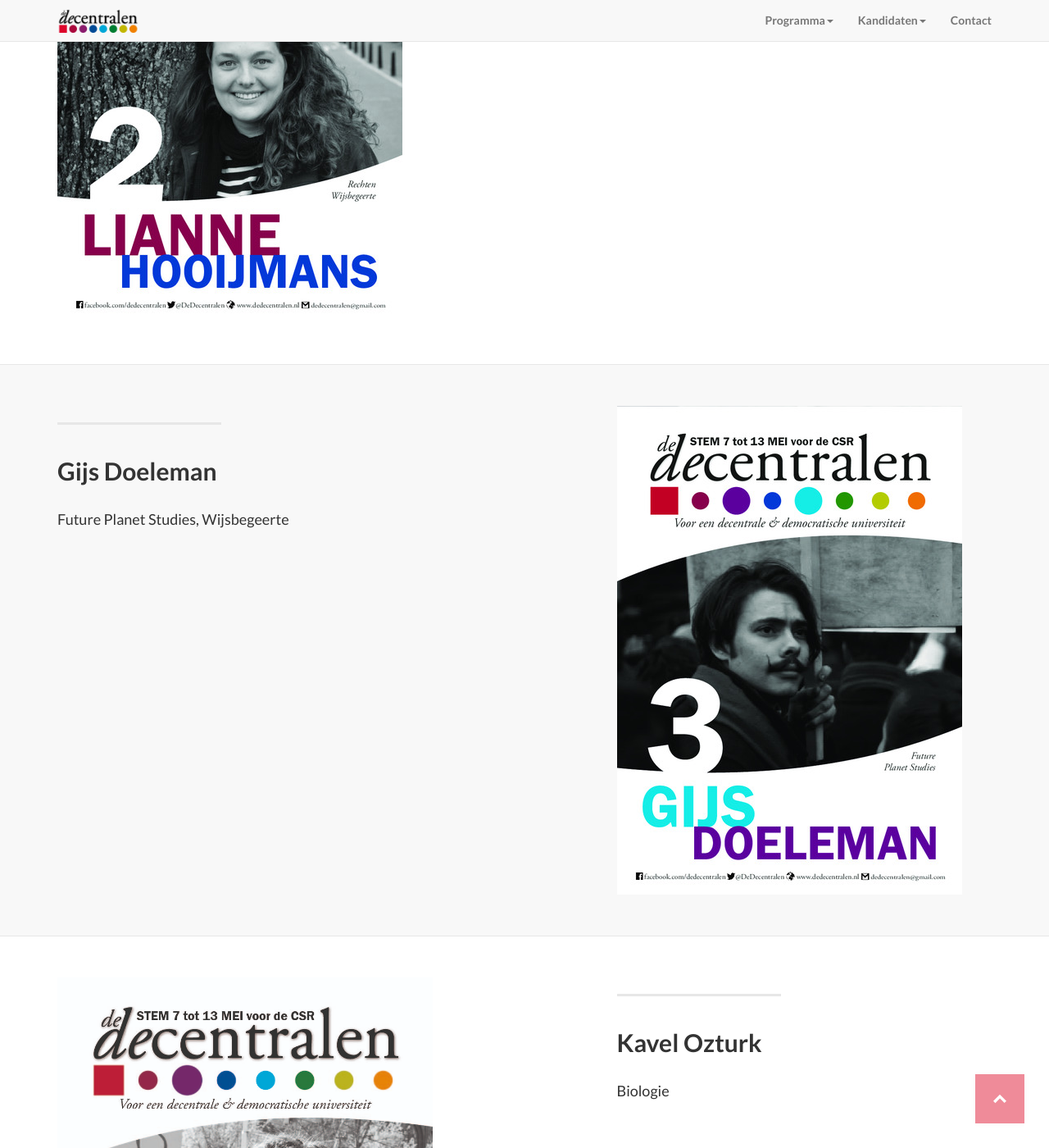
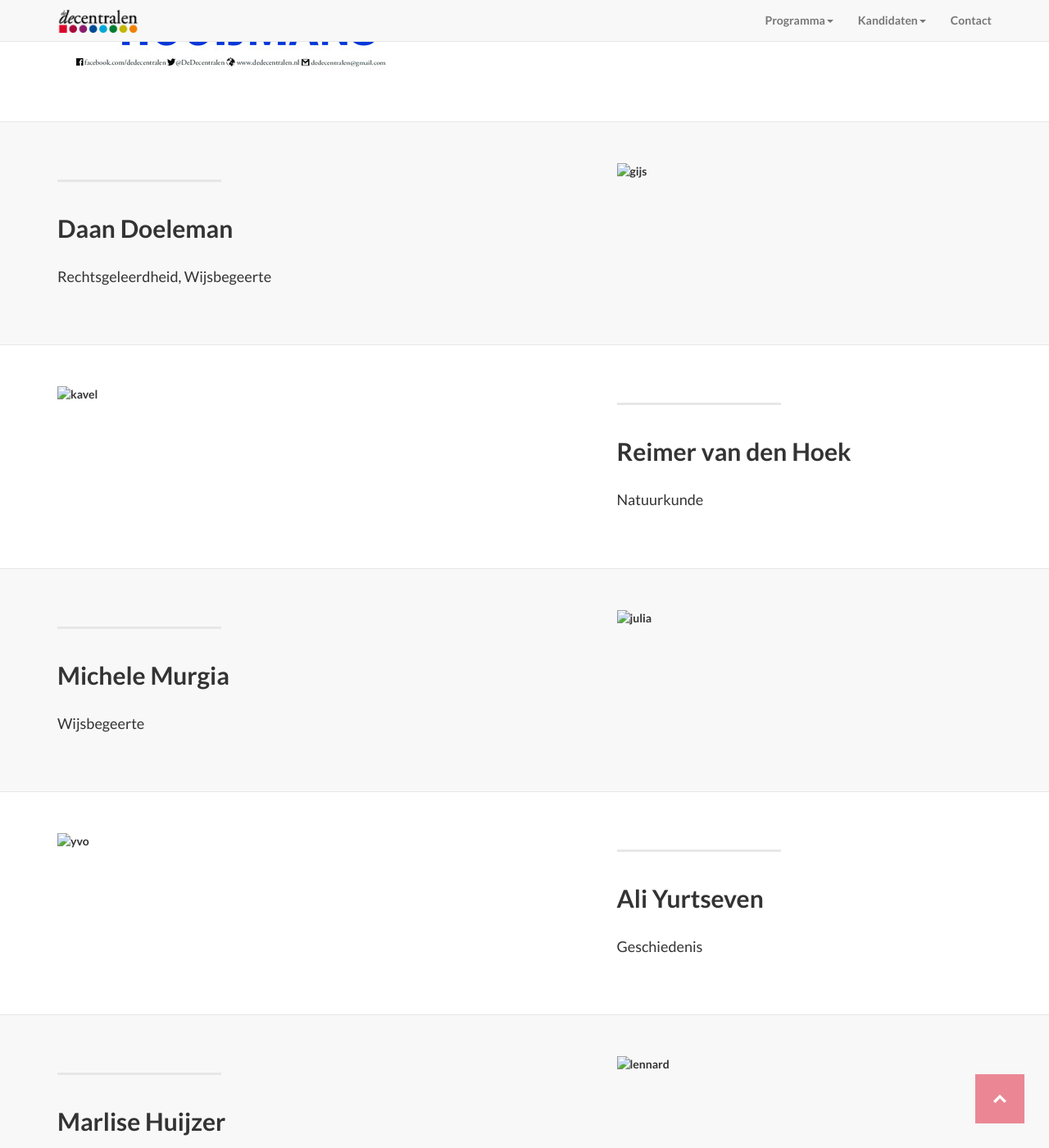
Before and after one commit to DeDecentralen/DeDecentralen.github.io, a Jekyll site: the page built from kandidaten.md, in a window 1280 px wide and 1400 px high, scrolled down 1744 px. Shown: the whole window at 82% size. Built offline with Jekyll 4.4.1, drawn with Linux system fonts in a browser that asks for light colours; some of the changed text lies outside the part shown.

Commit message:
Update kandidaten.html

```diff
--- a/_layouts/kandidaten.html
+++ b/_layouts/kandidaten.html
@@ -1,25 +1,25 @@
 {% include top.html %}
 
-<a name="naomi"></a>
+<a name="alex"></a>
 <div class="content-section-a">
   <div class="container">
     <div class="row">
       <div class="col-lg-5 col-sm-6">
         <hr class="section-heading-spacer">
         <div class="clearfix"></div>
-        <h2 class="section-heading">Naomi Appelman</h2>
-        <p class="lead">Rechtsgeleerdheid, Wijsbegeerte</p>
+        <h2 class="section-heading">Alex Tess Rutten</h2>
+        <p class="lead">Literatuurwetenschap</p>
         <ul class="list-inline">
           <li>
-            <a href="mailto:nmidappelman@gmail.com" class="btn btn-default btn-lg"><i class="fa fa-envelope fa-fw"></i> <span class="network-name">Email</span></a>
+            <a href="mailto:" class="btn btn-default btn-lg"><i class="fa fa-envelope fa-fw"></i> <span class="network-name">Email</span></a>
           </li>
           <li>
-            <a href="https://www.facebook.com/naomiAppelman" class="btn btn-default btn-lg"><i class="fa fa-facebook fa-fw"></i> <span class="network-name">Facebook</span></a>
+            <a href="" class="btn btn-default btn-lg"><i class="fa fa-facebook fa-fw"></i> <span class="network-name">Facebook</span></a>
           </li>
         </ul>
       </div>
       <div class="col-lg-5 col-lg-offset-2 col-sm-6">
-        <img class="img-responsive" src="img/naomi.jpg" alt="naomi">
+        <img class="img-responsive" src= alt="naomi">
       </div>
     </div>
   </div>
@@ -34,6 +34,14 @@
         <div class="clearfix"></div>
         <h2 class="section-heading">Lianne Hooijmans</h2>
         <p class="lead">Rechtsgeleerdheid, Wijsbegeerte</p>
+        <ul class="list-inline">
+          <li>
+            <a href="mailto:liannehooijmans92@gmail.com" class="btn btn-default btn-lg"><i class="fa fa-envelope fa-fw"></i> <span class="network-name">Email</span></a>
+          </li>
+          <li>
+            <a href="https://www.facebook.com/lianne.hooijmans.3" class="btn btn-default btn-lg"><i class="fa fa-facebook fa-fw"></i> <span class="network-name">Facebook</span></a>
+          </li>
+        </ul>
       </div>
       <div class="col-lg-5 col-sm-pull-6  col-sm-6">
         <img class="img-responsive" src="img/lianne.jpg" alt="lianne">
@@ -42,123 +50,90 @@
   </div>
 </div>
 
-<a name="gijs"></a>
+<a name="daan"></a>
 <div class="content-section-a">
   <div class="container">
     <div class="row">
       <div class="col-lg-5 col-sm-6">
         <hr class="section-heading-spacer">
         <div class="clearfix"></div>
-        <h2 class="section-heading">Gijs Doeleman</h2>
-        <p class="lead">Future Planet Studies, Wijsbegeerte</p>
+        <h2 class="section-heading">Daan Doeleman</h2>
+        <p class="lead">Rechtsgeleerdheid, Wijsbegeerte</p>
       </div>
       <div class="col-lg-5 col-lg-offset-2 col-sm-6">
-        <img class="img-responsive" src="img/gijs.jpg" alt="gijs">
+        <img class="img-responsive" src="" alt="gijs">
       </div>
     </div>
   </div>
 </div>
 
-<a name="kavel"></a>
+<a name="reimer"></a>
 <div class="content-section-b">
   <div class="container">
     <div class="row">
       <div class="col-lg-5 col-lg-offset-1 col-sm-push-6  col-sm-6">
         <hr class="section-heading-spacer">
         <div class="clearfix"></div>
-        <h2 class="section-heading">Kavel Ozturk</h2>
-        <p class="lead">Biologie</p>
+        <h2 class="section-heading">Reimer van den Hoek</h2>
+        <p class="lead">Natuurkunde</p>
       </div>
       <div class="col-lg-5 col-sm-pull-6  col-sm-6">
-        <img class="img-responsive" src="img/kavel.jpg" alt="kavel">
+        <img class="img-responsive" src="" alt="kavel">
       </div>
     </div>
   </div>
 </div>
 
-<a name="julia"></a>
+<a name="michele"></a>
 <div class="content-section-a">
   <div class="container">
     <div class="row">
       <div class="col-lg-5 col-sm-6">
         <hr class="section-heading-spacer">
         <div class="clearfix"></div>
-        <h2 class="section-heading">Julia van Rosmalen</h2>
-        <p class="lead">Kunstgeschiedenis</p>
+        <h2 class="section-heading">Michele Murgia</h2>
+        <p class="lead">Wijsbegeerte</p>
       </div>
       <div class="col-lg-5 col-lg-offset-2 col-sm-6">
-        <img class="img-responsive" src="img/julia.jpg" alt="julia">
+        <img class="img-responsive" src="" alt="julia">
       </div>
     </div>
   </div>
 </div>
 
-<a name="yvo"></a>
+<a name="ali"></a>
 <div class="content-section-b">
   <div class="container">
     <div class="row">
       <div class="col-lg-5 col-lg-offset-1 col-sm-push-6  col-sm-6">
         <hr class="section-heading-spacer">
         <div class="clearfix"></div>
-        <h2 class="section-heading">Yvo Greydanus</h2>
-        <p class="lead">Wijsbegeerte</p>
+        <h2 class="section-heading">Ali Yurtseven</h2>
+        <p class="lead">Geschiedenis</p>
       </div>
       <div class="col-lg-5 col-sm-pull-6  col-sm-6">
-        <img class="img-responsive" src="img/yvo.jpg" alt="yvo">
+        <img class="img-responsive" src="" alt="yvo">
       </div>
     </div>
   </div>
 </div>
 
-<a name="lennard"></a>
+<a name="marlise"></a>
 <div class="content-section-a">
   <div class="container">
     <div class="row">
       <div class="col-lg-5 col-sm-6">
         <hr class="section-heading-spacer">
         <div class="clearfix"></div>
-        <h2 class="section-heading">Lennard van Uffelen</h2>
-        <p class="lead">Slavische talen en culturen</p>
+        <h2 class="section-heading">Marlise Huijzer</h2>
+        <p class="lead">Algemene Sociale Wetenschappen</p>
       </div>
       <div class="col-lg-5 col-lg-offset-2 col-sm-6">
-        <img class="img-responsive" src="img/lennard.jpg" alt="lennard">
+        <img class="img-responsive" src="" alt="lennard">
       </div>
     </div>
   </div>
 </div>
 
-<a name="jouke"></a>
-<div class="content-section-b">
-  <div class="container">
-    <div class="row">
-      <div class="col-lg-5 col-lg-offset-1 col-sm-push-6  col-sm-6">
-        <hr class="section-heading-spacer">
-        <div class="clearfix"></div>
-        <h2 class="section-heading">Jouke Huijzer</h2>
-        <p class="lead">Politicologie</p>
-      </div>
-      <div class="col-lg-5 col-sm-pull-6  col-sm-6">
-        <img class="img-responsive" src="img/jouke.jpg" alt="jouke">
-      </div>
-    </div>
-  </div>
-</div>
-
-<a name="tivadar"></a>
-<div class="content-section-a">
-  <div class="container">
-    <div class="row">
-      <div class="col-lg-5 col-sm-6">
-        <hr class="section-heading-spacer">
-        <div class="clearfix"></div>
-        <h2 class="section-heading">Tivadar Vervoort</h2>
-        <p class="lead">Wijsbegeerte</p>
-      </div>
-      <div class="col-lg-5 col-lg-offset-2 col-sm-6">
-        <img class="img-responsive" src="img/tivadar.jpg" alt="tivadar">
-      </div>
-    </div>
-  </div>
-</div>
 
 {% include bottom.html %}
```
